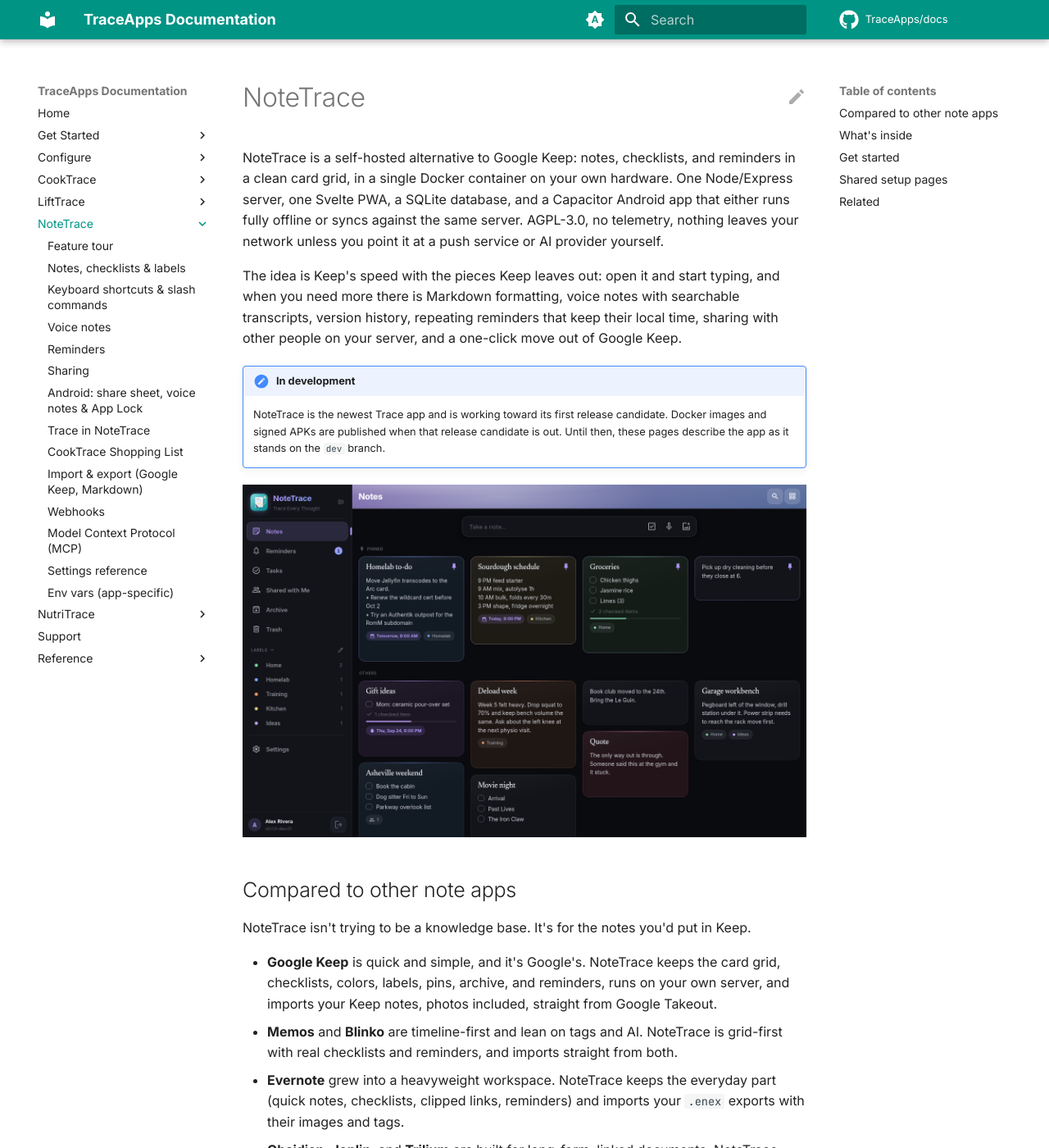
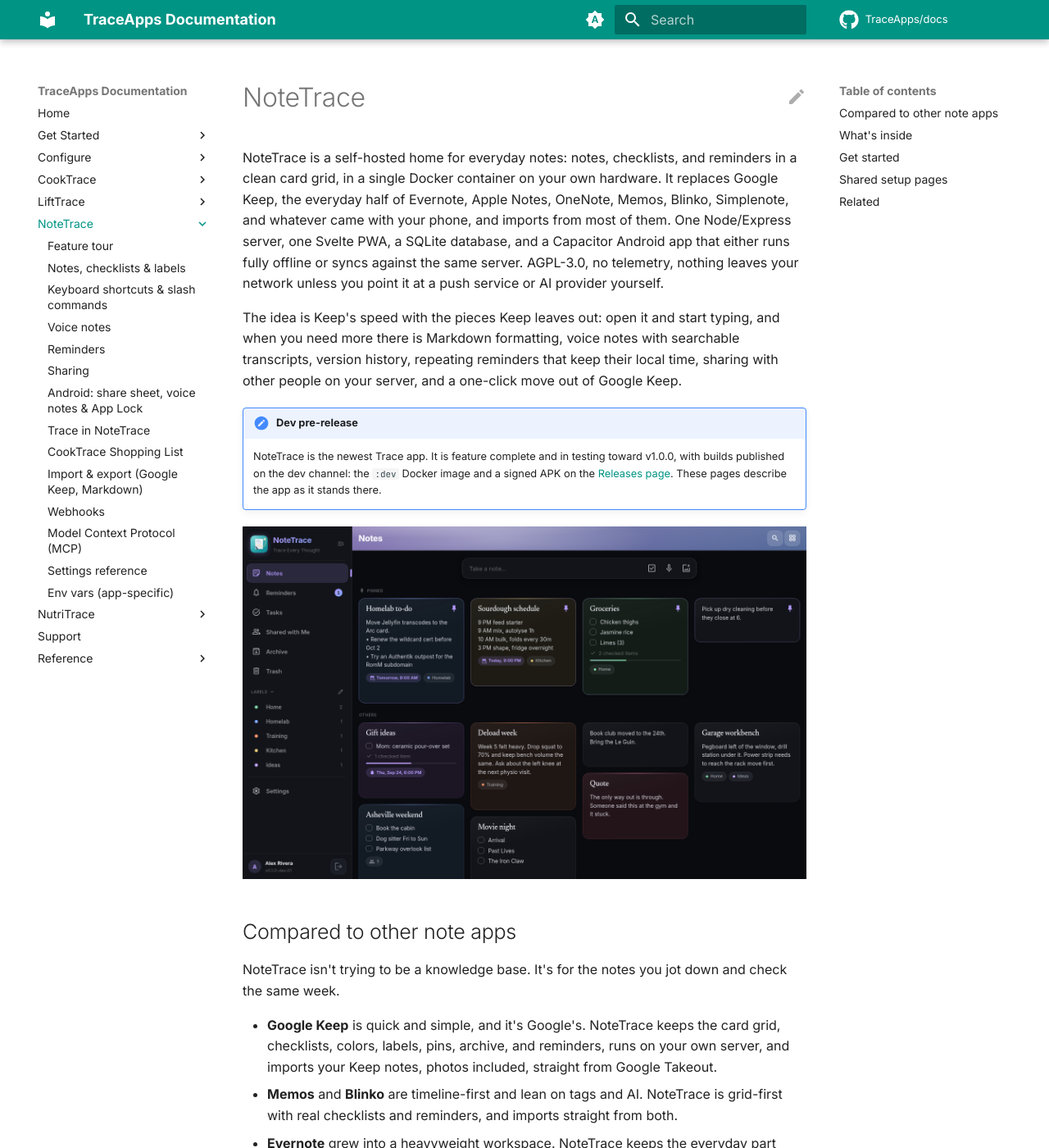
Before and after one commit to TraceApps/docs, an MkDocs documentation site: the page built from docs/notetrace/index.md, in a window 1280 px wide and 1400 px high. Shown: the whole window at 82% size. Built offline with MkDocs 1.6.1 and Material for MkDocs 9.7.7, drawn with Linux system fonts in a browser that asks for light colours; comment, search, counter and statistics services are not loaded; some of the changed text lies outside the part shown.

Commit message:
NoteTrace replaces more than Keep

```diff
--- a/docs/notetrace/index.md
+++ b/docs/notetrace/index.md
@@ -1,21 +1,22 @@
 # NoteTrace
 
-NoteTrace is a self-hosted alternative to Google Keep: notes, checklists, and reminders in a clean card grid, in a single Docker container on your own hardware. One Node/Express server, one Svelte PWA, a SQLite database, and a Capacitor Android app that either runs fully offline or syncs against the same server. AGPL-3.0, no telemetry, nothing leaves your network unless you point it at a push service or AI provider yourself.
+NoteTrace is a self-hosted home for everyday notes: notes, checklists, and reminders in a clean card grid, in a single Docker container on your own hardware. It replaces Google Keep, the everyday half of Evernote, Apple Notes, OneNote, Memos, Blinko, Simplenote, and whatever came with your phone, and imports from most of them. One Node/Express server, one Svelte PWA, a SQLite database, and a Capacitor Android app that either runs fully offline or syncs against the same server. AGPL-3.0, no telemetry, nothing leaves your network unless you point it at a push service or AI provider yourself.
 
 The idea is Keep's speed with the pieces Keep leaves out: open it and start typing, and when you need more there is Markdown formatting, voice notes with searchable transcripts, version history, repeating reminders that keep their local time, sharing with other people on your server, and a one-click move out of Google Keep.
 
-!!! note "In development"
-    NoteTrace is the newest Trace app and is working toward its first release candidate. Docker images and signed APKs are published when that release candidate is out. Until then, these pages describe the app as it stands on the `dev` branch.
+!!! note "Dev pre-release"
+    NoteTrace is the newest Trace app. It is feature complete and in testing toward v1.0.0, with builds published on the dev channel: the `:dev` Docker image and a signed APK on the [Releases page](https://github.com/TraceApps/notetrace/releases). These pages describe the app as it stands there.
 
 ![NoteTrace notes grid with pinned notes, checklists, reminders, and labels](../assets/img/notetrace/01-notes.png)
 
 ## Compared to other note apps
 
-NoteTrace isn't trying to be a knowledge base. It's for the notes you'd put in Keep.
+NoteTrace isn't trying to be a knowledge base. It's for the notes you jot down and check the same week.
 
 - **Google Keep** is quick and simple, and it's Google's. NoteTrace keeps the card grid, checklists, colors, labels, pins, archive, and reminders, runs on your own server, and imports your Keep notes, photos included, straight from Google Takeout.
 - **Memos** and **Blinko** are timeline-first and lean on tags and AI. NoteTrace is grid-first with real checklists and reminders, and imports straight from both.
 - **Evernote** grew into a heavyweight workspace. NoteTrace keeps the everyday part (quick notes, checklists, clipped links, reminders) and imports your `.enex` exports with their images and tags.
+- **Apple Notes**, **OneNote**, **Simplenote**, and **Standard Notes** are tied to one company's account or one platform. NoteTrace is yours, syncs to the browser and Android, and takes their notes in through Markdown.
 - **Obsidian**, **Joplin**, and **Trilium** are built for long-form, linked documents. NoteTrace stores Markdown too, with the same `[[links]]`, so notes stay portable, but it's tuned for short notes and lists you check every day.
 
 ## What's inside
```
